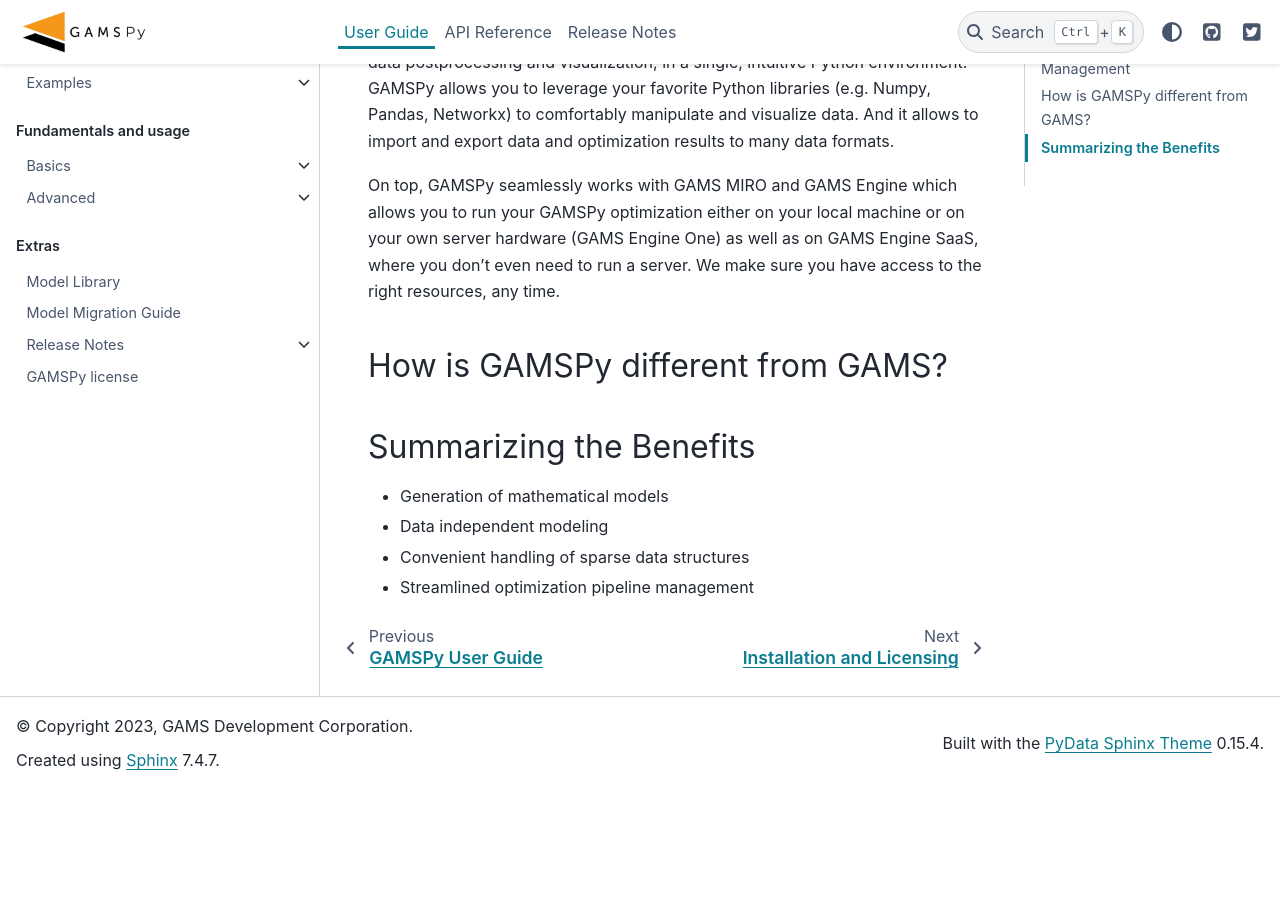
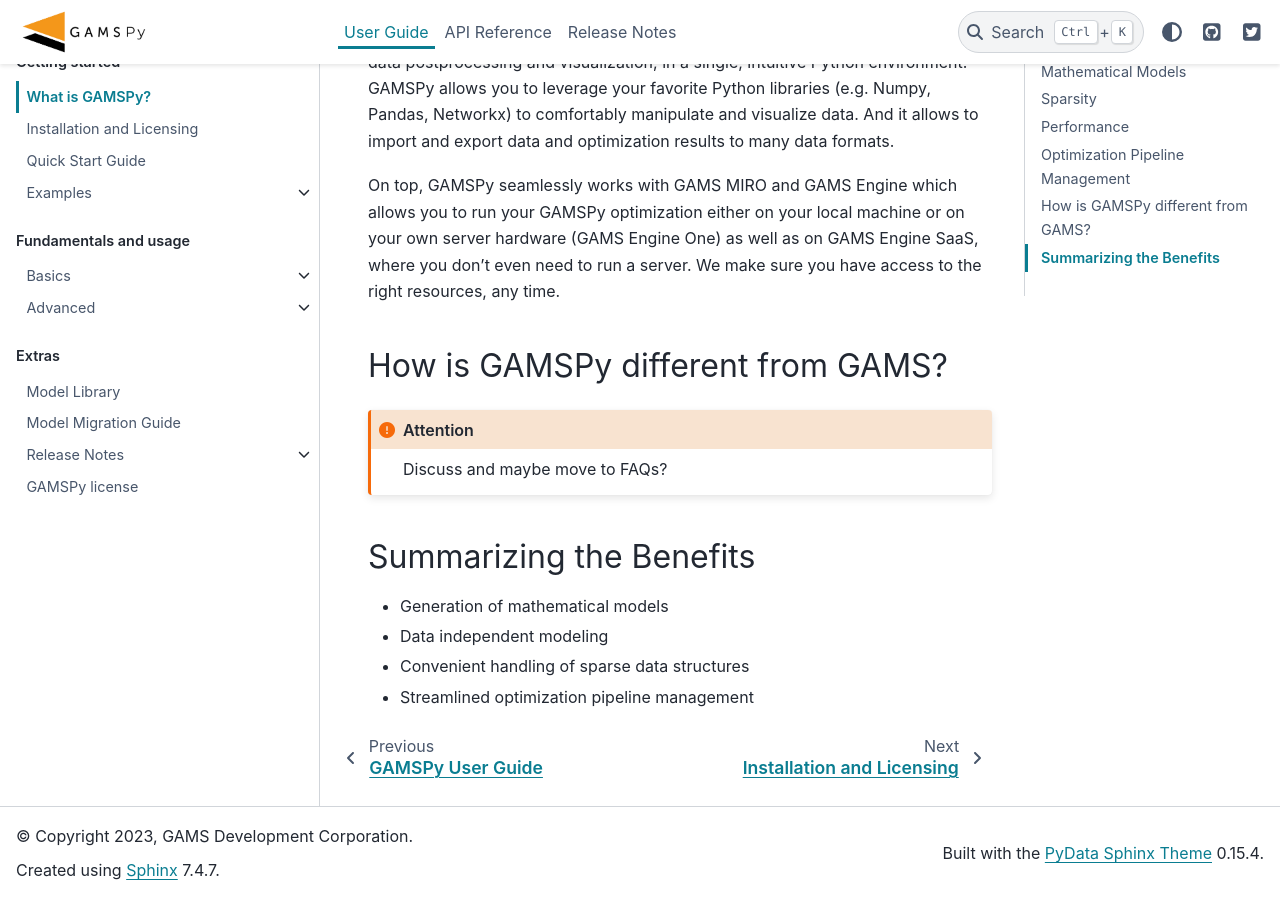
Before and after one commit to GAMS-dev/gamspy, a Sphinx documentation site: the page built from docs/user/whatisgamspy.rst, in a window 1280 px wide and 900 px high, scrolled down 2833 px. Built offline with Sphinx 7.4.7 and the PyData theme 0.15.4, drawn with Linux system fonts in a browser that asks for light colours; before the commit the page ends 3623 px from its top, so only the background shows below that.

Commit message:
add comment

```diff
--- a/docs/user/whatisgamspy.rst
+++ b/docs/user/whatisgamspy.rst
@@ -113,6 +113,8 @@
 How is GAMSPy different from GAMS?
 --------------------------------
 
+.. attention::
+    Discuss and maybe move to FAQs?
 
 Summarizing the Benefits
 ------------------------
```
